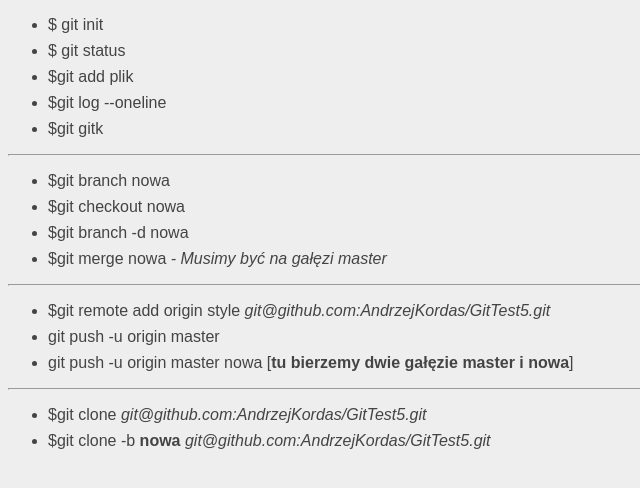
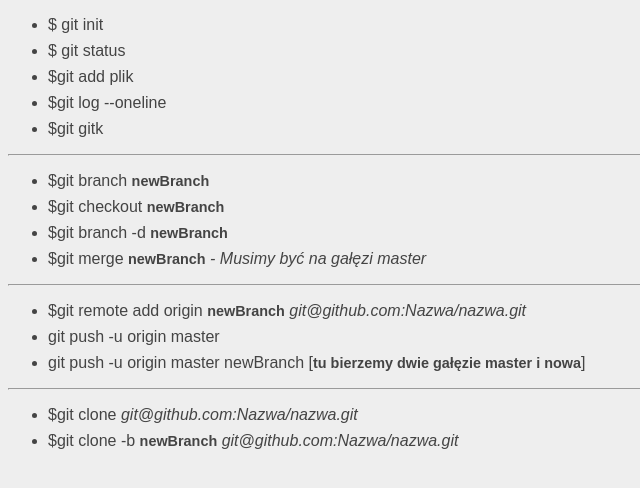
Before and after one commit to AndrzejKordas/05, a plain HTML site: page index.html in a window 1280 px wide. Shown: the whole page, without its empty margins (0-640 px from the left). Drawn offline with Linux system fonts and the light colour scheme.

Commit message:
Poprawki

```diff
--- a/index.html
+++ b/index.html
@@ -20,21 +20,21 @@
 	<hr>
 	<ul>
 
-		<li>$git branch nowa</li>
-		<li>$git checkout nowa</li>
-		<li>$git branch -d nowa</li>
-		<li>$git merge nowa <em> - Musimy być na gałęzi master</em></li>
+		<li>$git branch <strong>newBranch</strong></li>
+		<li>$git checkout <strong>newBranch</strong></li>
+		<li>$git branch -d <strong>newBranch</strong></li>
+		<li>$git merge <strong>newBranch</strong> <em> - Musimy być na gałęzi master</em></li>
 	</ul>
 	<hr>
 	<ul>
-		<li>$git remote add origin style <em>git@github.com:AndrzejKordas/GitTest5.git</em></li>
+		<li>$git remote add origin <strong>newBranch</strong> <em>git@github.com:Nazwa/nazwa.git</em></li>
 		<li>git push -u origin master</li>
-		<li>git push -u origin master nowa [<strong>tu bierzemy dwie gałęzie master i nowa</strong>]</li>
+		<li>git push -u origin master newBranch [<strong>tu bierzemy dwie gałęzie master i nowa</strong>]</li>
 	</ul>
 	<hr>
 	<ul>
-		<li>$git clone <em>git@github.com:AndrzejKordas/GitTest5.git</em></li>
-		<li>$git clone -b <strong>nowa</strong> <em>git@github.com:AndrzejKordas/GitTest5.git</em></li>
+		<li>$git clone <em>git@github.com:Nazwa/nazwa.git</em></li>
+		<li>$git clone -b <strong>newBranch</strong> <em>git@github.com:Nazwa/nazwa.git</em></li>
 	</ul>
 
 </body>
--- a/style.css
+++ b/style.css
@@ -8,3 +8,7 @@ li{
 	list-style: disc;
 	list-style-type: disc;
 }
+strong{
+	font-weight: 600;
+	font-size: 0.9rem;
+}
```
